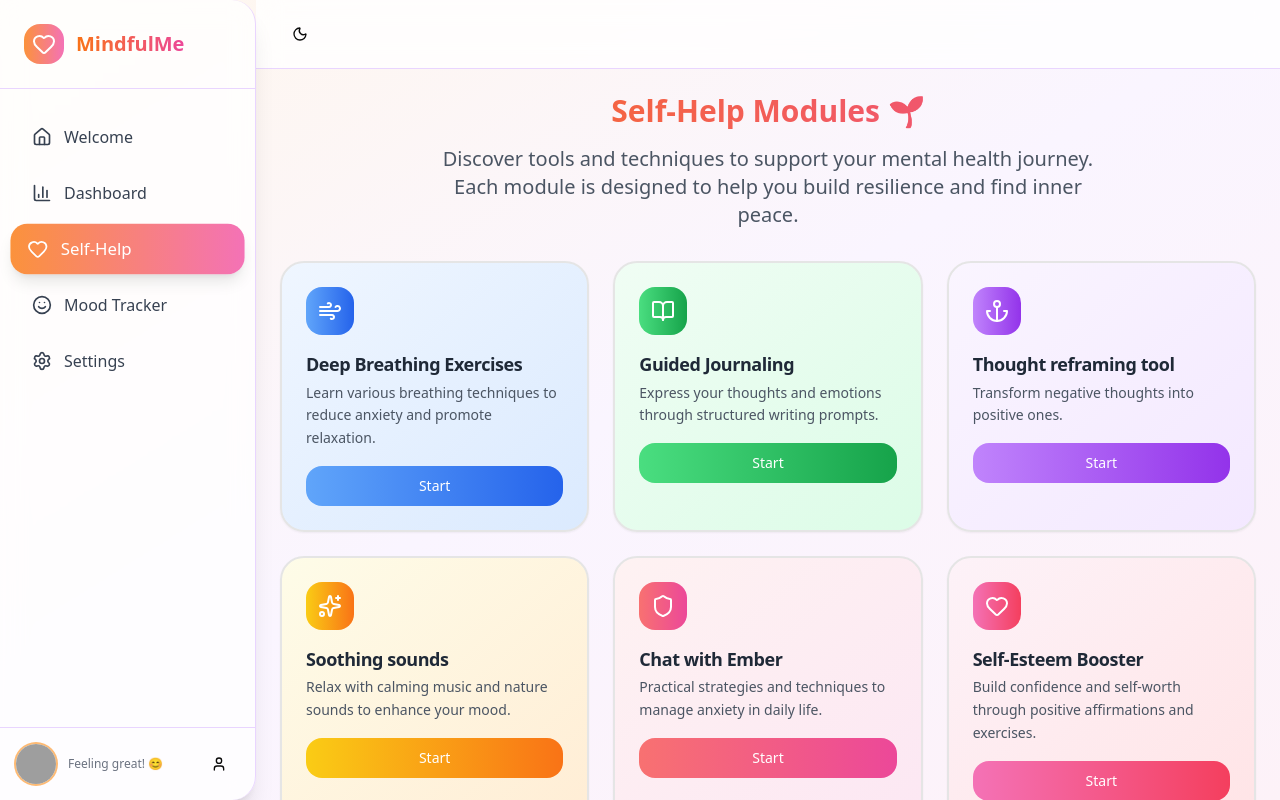
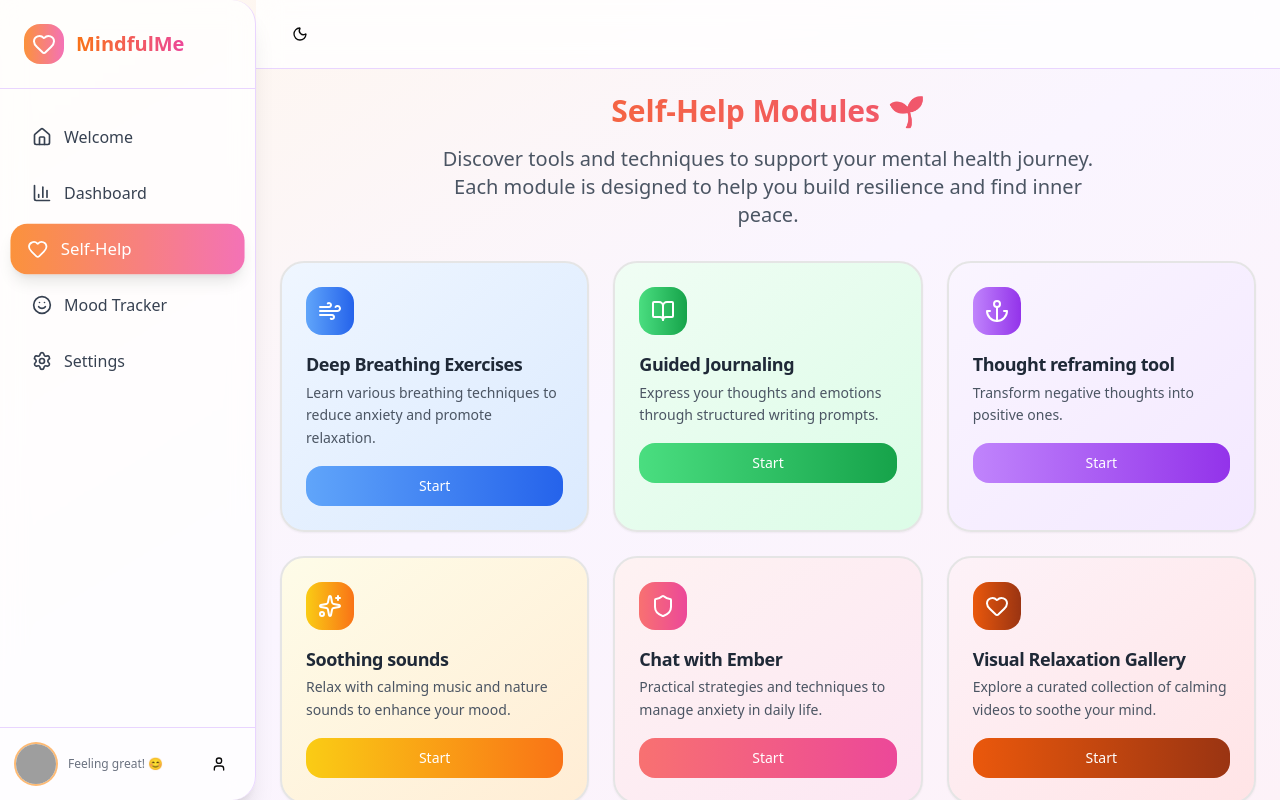
Before and after one commit to ShrutiPatel038/Mental-Health-Companion, a React (Vite) app in the folder frontend/: page /self-help in a window 1280 px wide. Built offline with nearby package versions, Linux system fonts and the light colour scheme; no server answers; sample sign-in values are in the browser's storage; grey boxes are pictures that could not be loaded.

Commit message:
selfhelp card

```diff
--- a/frontend/src/pages/SelfHelpPage.jsx
+++ b/frontend/src/pages/SelfHelpPage.jsx
@@ -62,11 +62,11 @@ const modules = [
   },
   {
     id: 6,
-    title: "Self-Esteem Booster",
-    description: "Build confidence and self-worth through positive affirmations and exercises.",
+    title: "Visual Relaxation Gallery",
+    description: "Explore a curated collection of calming videos to soothe your mind.",
     icon: Heart,
     progress: 20,
-    color: "from-pink-400 to-rose-500",
+    color: "from-orange-600 to-orange-800",
     bgColor: "from-pink-50 to-rose-100",
     difficulty: "Intermediate",
   }
```
